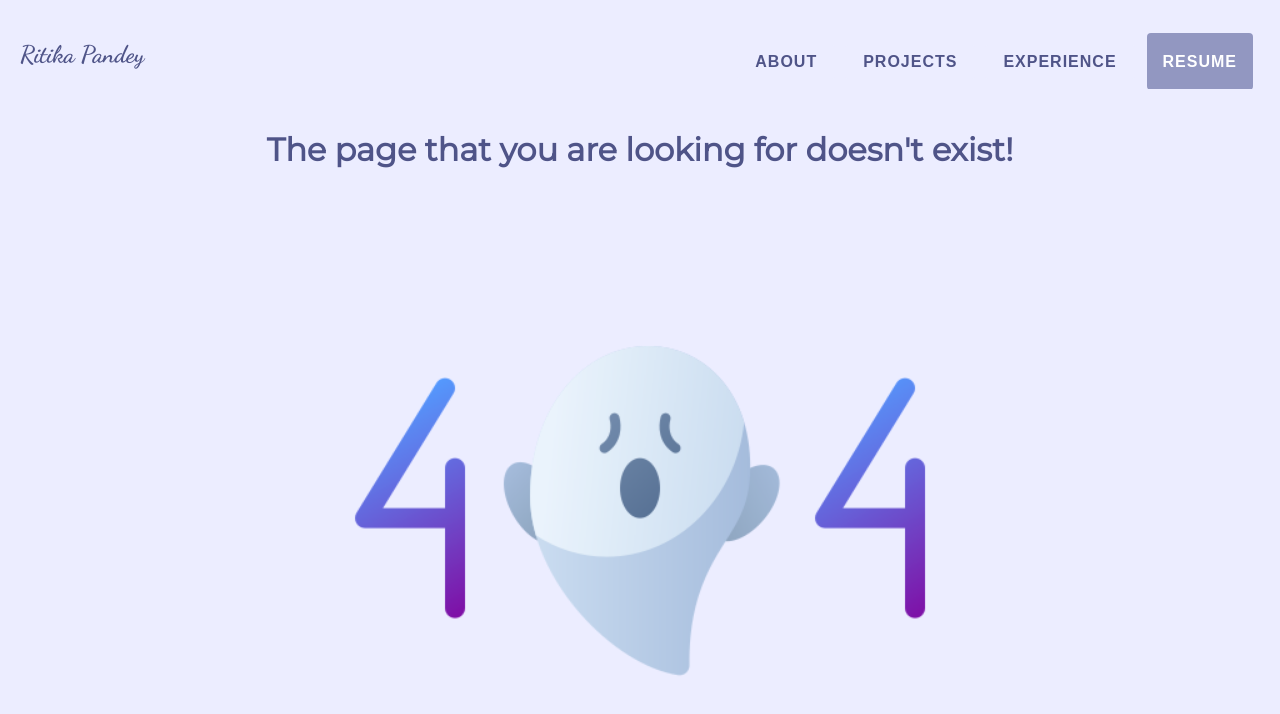
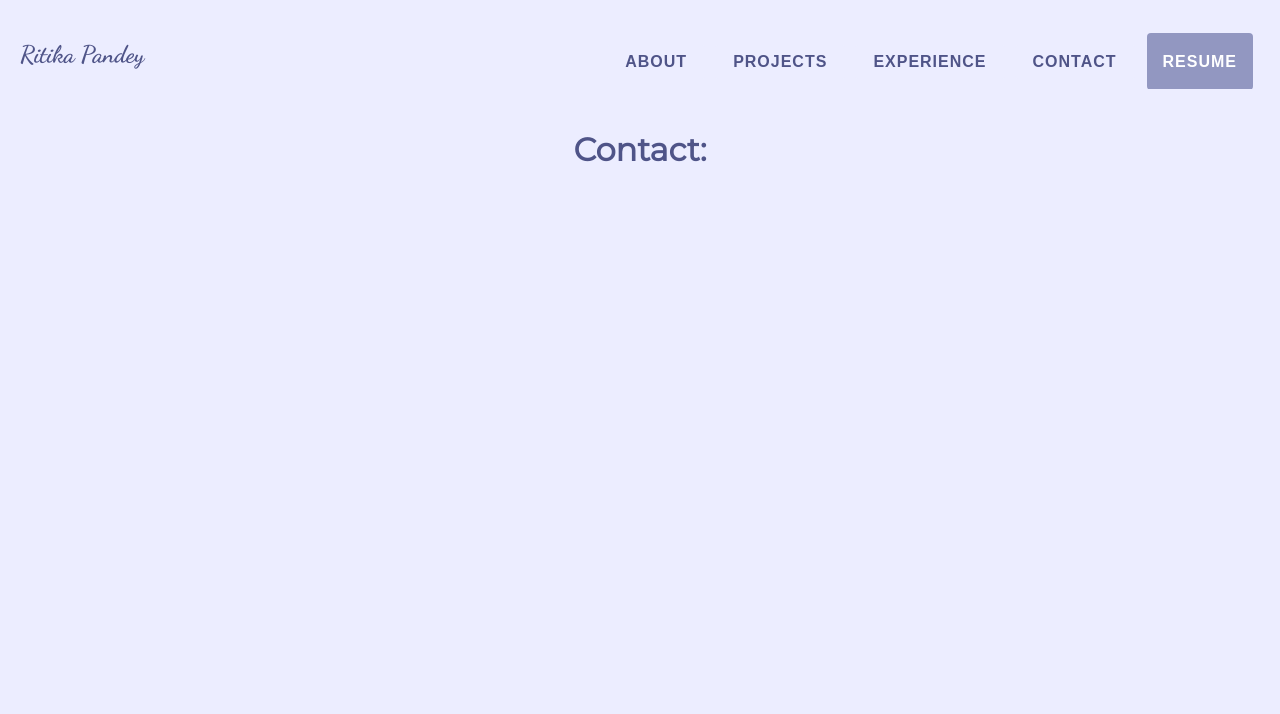
Before and after one commit to Ritika-Pandey01/Portfolio, a React (Create React App) app: page /contact in a window 1280 px wide. Shown: the top 714 px of the page. Built offline with nearby package versions, Linux system fonts and the light colour scheme.

Commit message:
Added contact

```diff
--- a/src/Components/App.js
+++ b/src/Components/App.js
@@ -6,6 +6,7 @@ import Error from "./Error/Error";
 import {BrowserRouter as Router, Routes,Route} from "react-router-dom";
 import Projects from "./Projects/Projects";
 import Experience from "./Experience/Experience";
+import Contact from "./Contact/Contact";
 function App() {
   return (
     <Router>
@@ -16,6 +17,7 @@ function App() {
       <Route path="/about" element={<About/>}/>
       <Route path="/projects" element={<Projects/>}/>
       <Route path="/experience" element={<Experience/>}/>
+      <Route path="/contact" element={<Contact/>}/>
       <Route path="*" element={<Error/>}/>
 
       </Routes>
--- /dev/null
+++ b/src/Components/Contact/Contact.jsx
@@ -0,0 +1,11 @@
+import React from 'react'
+
+function Contact() {
+  return (
+    <>
+      <h1>Contact:</h1>
+    </>
+  )
+}
+
+export default Contact
--- a/src/Components/Home/Home.jsx
+++ b/src/Components/Home/Home.jsx
@@ -32,7 +32,9 @@ function Home() {
   <div className="flex-item-right">
 
   <img className='bg2' src={bg2}/>
+
   <img className="picture" src={photo}/>
+
   </div>
 
 </div>
--- a/src/Components/Home/home.css
+++ b/src/Components/Home/home.css
@@ -66,6 +66,8 @@
      left: 150px;
      width: 300px;
     }
+
+
     .intro{
       border-radius: 10px;
       margin-left: 2%;
--- a/src/Components/navbar/RightNav.jsx
+++ b/src/Components/navbar/RightNav.jsx
@@ -56,6 +56,9 @@ function RightNav({hamburger}) {
                     <button><a href="/experience">EXPERIENCE</a></button>
                 </li>
                 <li>
+                    <button><a href="/contact">CONTACT</a></button>
+                </li>
+                <li>
                     <button className='resume'><a href="https://drive.google.com/file/d/1ZSPc_4tME1mb1_9qD-uSV5rRdUDgiy7U/view?usp=sharing" download>RESUME</a></button>
                 </li>
 
```
Also changed, not shown: src/Components/Contact/contact.css (added).
